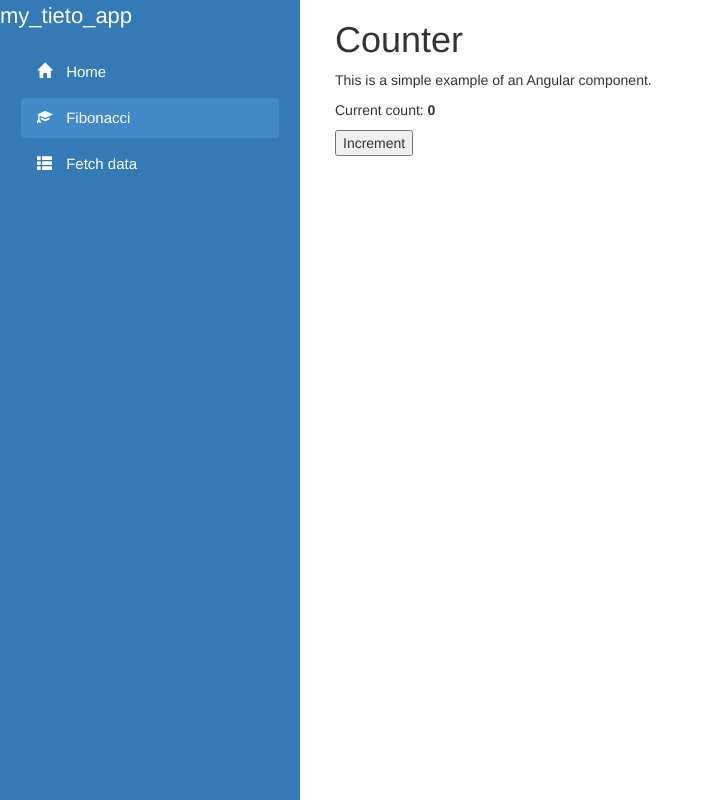
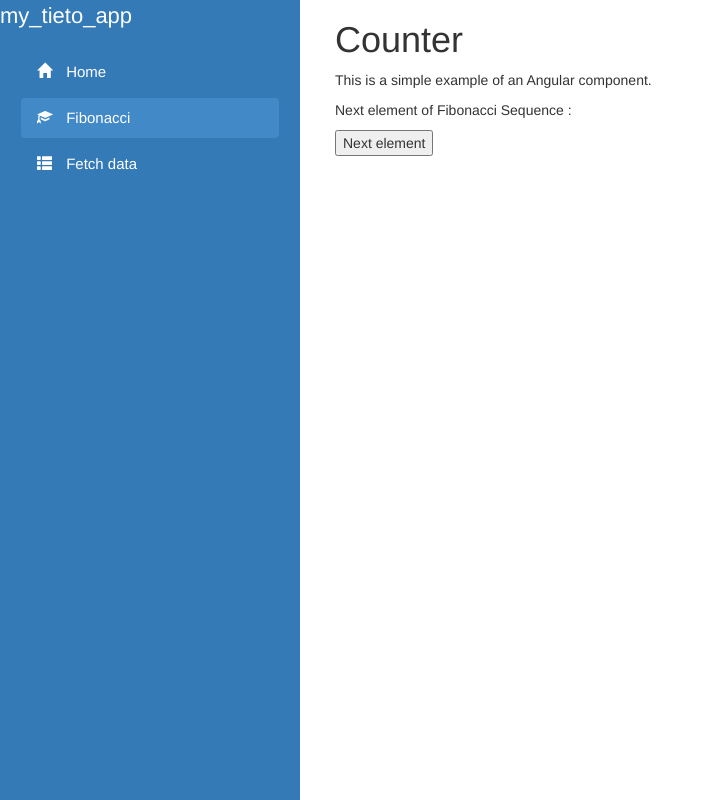
Before and after one commit to wolejnik/Academy-Tieto-2019, an Angular app in the folder tieto-app/ClientApp/: page /counter in a window 1280 px wide. Shown: the whole page, without its empty margins (0-713 px from the left). Built offline with nearby package versions, Linux system fonts and the light colour scheme.

Commit message:
Finished feature 1 - Fibonacci sequence
On Counter Page, I display a next element of Fibonacci Sequence to be displayed after every click.

```diff
--- a/tieto-app/ClientApp/src/app/counter/counter.component.html
+++ b/tieto-app/ClientApp/src/app/counter/counter.component.html
@@ -1,7 +1,8 @@
-<h1 class="font-weight-bold">Counter</h1>
+<h1>Counter</h1>
 
 <p>This is a simple example of an Angular component.</p>
 
-<p>Current count: <strong>{{ currentCount }}</strong></p>
+<p>Next element of Fibonacci Sequence : <strong>{{ values }}</strong>
+</p>
 
-<button (click)="incrementCounter()">Increment</button>
+<button (click)="calculateFibonacciNumber()">Next element</button>
--- a/tieto-app/ClientApp/src/app/counter/counter.component.ts
+++ b/tieto-app/ClientApp/src/app/counter/counter.component.ts
@@ -5,9 +5,20 @@ import { Component } from '@angular/core';
   templateUrl: './counter.component.html'
 })
 export class CounterComponent {
-  public currentCount = 0;
 
-  public incrementCounter() {
-    this.currentCount++;
+
+  public index = 0;
+  fibonacciNumber: number;
+  values = '';
+
+  public calculateFibonacciNumber() {
+    this.index++;
+    this.fibonacciNumber = this.calculate(this.index);
+    this.values += this.fibonacciNumber + ' | ';
   }
+
+  private calculate(i: number): number {
+    return (i <= 2) ? 1 : this.calculate(i - 1) + this.calculate(i - 2);
+  }
+
 }
```
